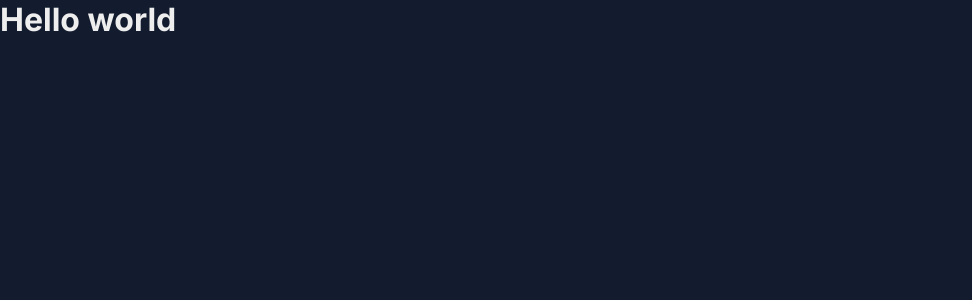
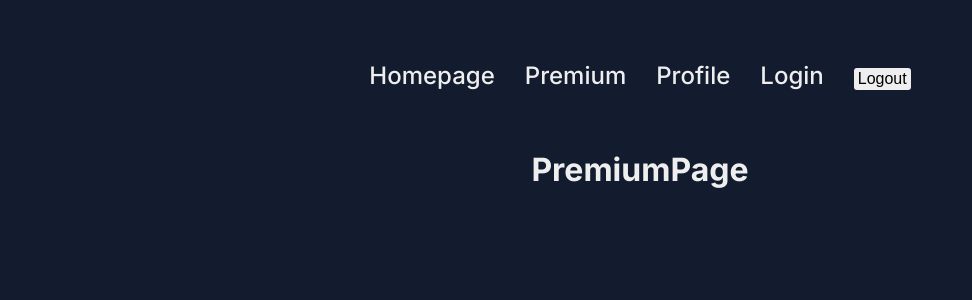
Before and after one commit to ShR4528/cookie-session, a Next.js app: page /premium in a window 1280 px wide. Shown: the top 300 px of the page, without its empty margins (0-972 px from the left). Built offline with nearby package versions, Linux system fonts and the light colour scheme.

Commit message:
linand actions

```diff
--- /dev/null
+++ b/src/actions.ts
@@ -0,0 +1,3 @@
+export const getSession = async () => {};
+export const login = async () => {};
+export const logout = async () => {};
--- a/src/app/layout.tsx
+++ b/src/app/layout.tsx
@@ -1,12 +1,13 @@
-import type { Metadata } from "next";
-import { Inter } from "next/font/google";
-import "./globals.css";
+import type { Metadata } from 'next';
+import { Inter } from 'next/font/google';
+import './globals.css';
+import Navbar from '@/components/navbar';
 
-const inter = Inter({ subsets: ["latin"] });
+const inter = Inter({ subsets: ['latin'] });
 
 export const metadata: Metadata = {
-  title: "Create Next App",
-  description: "Generated by create next app",
+  title: 'Create Next App',
+  description: 'Generated by create next app',
 };
 
 export default function RootLayout({
@@ -15,8 +16,13 @@ export default function RootLayout({
   children: React.ReactNode;
 }>) {
   return (
-    <html lang="en">
-      <body className={inter.className}>{children}</body>
+    <html lang='en'>
+      <body className={inter.className}>
+        <div className='container'>
+          <Navbar />
+          <div className='content'>{children}</div>
+        </div>
+      </body>
     </html>
   );
 }
--- a/src/app/login/page.tsx
+++ b/src/app/login/page.tsx
@@ -1,7 +1,11 @@
 import React from 'react';
 
 const LoginPage = () => {
-  return <div className='login'>LoginPage</div>;
+  return (
+    <div className='login'>
+      <h1>LoginPage</h1>
+    </div>
+  );
 };
 
 export default LoginPage;
--- a/src/app/premium/page.tsx
+++ b/src/app/premium/page.tsx
@@ -3,7 +3,7 @@ import Image from 'next/image';
 const PremiumPage = () => {
   return (
     <div className='premium'>
-      <h1>Hello world</h1>
+      <h1>PremiumPage</h1>
     </div>
   );
 };
--- a/src/app/profile/page.tsx
+++ b/src/app/profile/page.tsx
@@ -3,7 +3,7 @@ import Image from 'next/image';
 const ProfilePage = () => {
   return (
     <div className='profile'>
-      <h1>Hello world</h1>
+      <h1>ProfilePage</h1>
     </div>
   );
 };
--- /dev/null
+++ b/src/components/logoutForm.tsx
@@ -0,0 +1,11 @@
+import React from 'react';
+
+const LogoutForm = () => {
+  return (
+    <form>
+      <button>Logout</button>
+    </form>
+  );
+};
+
+export default LogoutForm;
--- a/src/components/navbar.tsx
+++ b/src/components/navbar.tsx
@@ -1,4 +1,5 @@
 import Link from 'next/link';
+import LogoutForm from './logoutForm';
 
 const Navbar = () => {
   return (
@@ -7,6 +8,8 @@ const Navbar = () => {
       <Link href='/premium'>Premium</Link>
       <Link href='/profile'>Profile</Link>
       <Link href='/login'>Login</Link>
+      <LogoutForm />
+      {/* <Link href='/logout'>Logout</Link> */}
     </nav>
   );
 };
--- /dev/null
+++ b/src/lib.ts
@@ -0,0 +1,6 @@
+export interface SessionData {
+  userId?: string;
+  username?: string;
+  img?: string;
+  isPro?: boolean;
+}
```
Also changed, not shown: package.json (+5 -4 lines), 1 other file (tests, documents, lock files or other folders).
